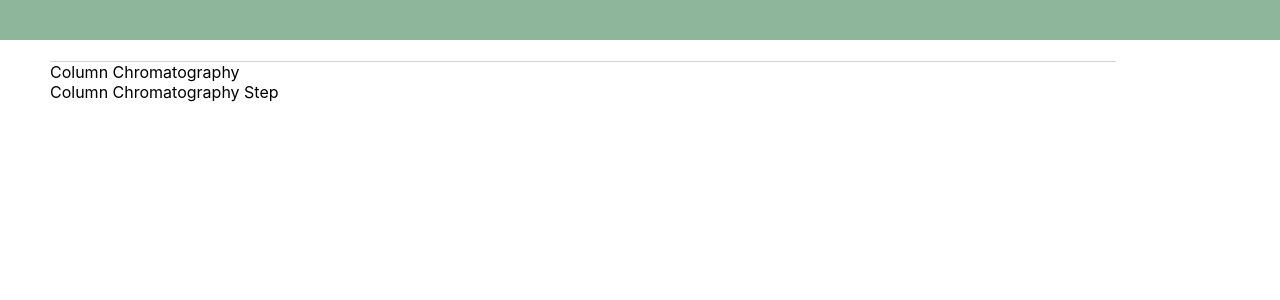
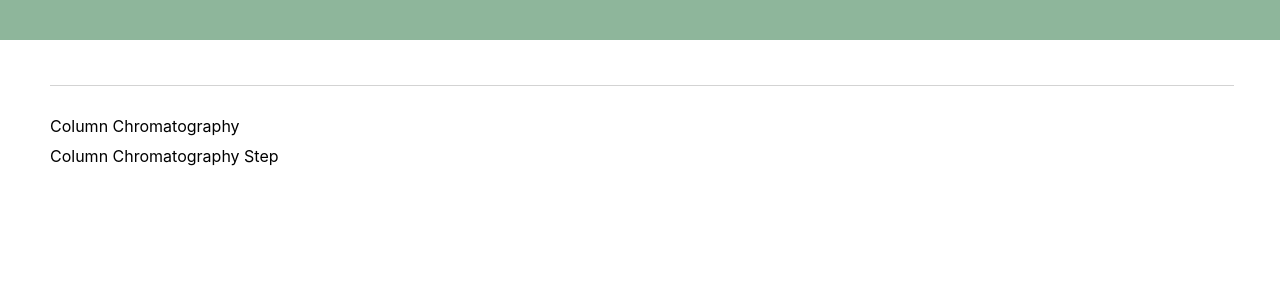
Before and after one commit to francomendoza/lsdm, a React (Create React App) app: page / in a window 1280 px wide. Shown: the top 300 px of the page. Built offline with nearby package versions, Linux system fonts and the light colour scheme.

Commit message:
test out styled components

```diff
--- a/package.json
+++ b/package.json
@@ -11,7 +11,8 @@
     "react-dom": "^16.12.0",
     "react-redux": "^7.1.3",
     "react-scripts": "3.3.1",
-    "redux": "^4.0.5"
+    "redux": "^4.0.5",
+    "styled-components": "^5.0.1"
   },
   "scripts": {
     "start": "react-scripts start",
--- a/src/TemplateSearch.js
+++ b/src/TemplateSearch.js
@@ -2,22 +2,25 @@ import React, { useState } from "react";
 import { connect } from "react-redux";
 import { createAndViewTemplateInstance } from "./actions/templateActions";
 import { createTemplateInstance } from "./api/templateInstances";
+import styled from "styled-components";
 
 const TemplateSearch = props => {
   let [query, updateQuery] = useState("");
 
   return (
     <div>
-      <input
+      <Search
         type="text"
         value={query}
         onChange={event => updateQuery(event.target.value)}
       />
       {props.templateIds
-        .filter(id => props.templatesById[id].name.includes(query))
+        .filter(id =>
+          props.templatesById[id].name.toLowerCase().includes(query)
+        )
         .map(templateId => {
           return (
-            <div
+            <Result
               key={templateId}
               onClick={() => {
                 let templateInstance = createTemplateInstance(templateId);
@@ -26,12 +29,26 @@ const TemplateSearch = props => {
               }}
             >
               {props.templatesById[templateId].name}
-            </div>
+            </Result>
           );
         })}
     </div>
   );
 };
+
+const Search = styled.input`
+  margin: 20px 0;
+  font-size: 20px;
+  width: 100%;
+`;
+
+const Result = styled.div`
+  margin-top: 10px;
+  cursor: pointer;
+  &:hover {
+    border-bottom: 2px solid var(--dark-green);
+  }
+`;
 
 const mapStateToProps = state => {
   return {
```
Also changed, not shown: 1 other file (tests, documents, lock files or other folders).
